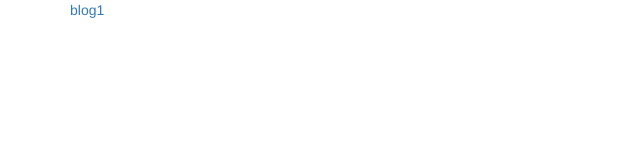
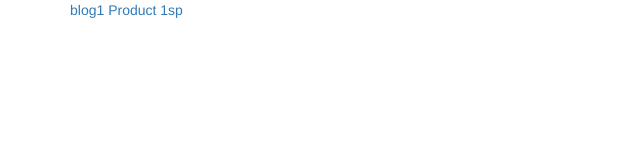
Before and after one commit to vutrongbang/Project, a plain HTML site: page index.html in a window 1280 px wide. Shown: the full height of the page, 0-640 px from the left. Drawn offline with nearby package versions, Linux system fonts and the light colour scheme.

Commit message:
Update index.html

```diff
--- a/index.html
+++ b/index.html
@@ -15,6 +15,7 @@
 
     <div class="container">
         <a href="BLOG/BLOG.html">blog1</a>
+        <a href="PRODUCT/Product 1sp.html">Product 1sp</a>
     </div>
 
 </body>
```
